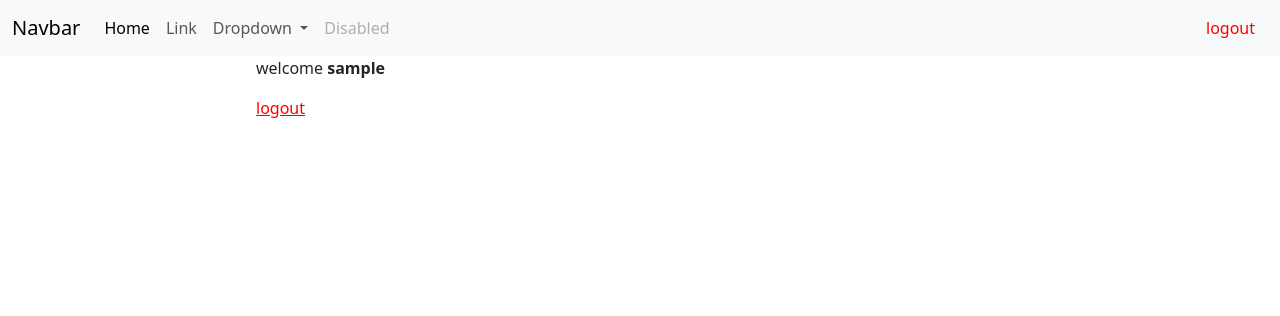
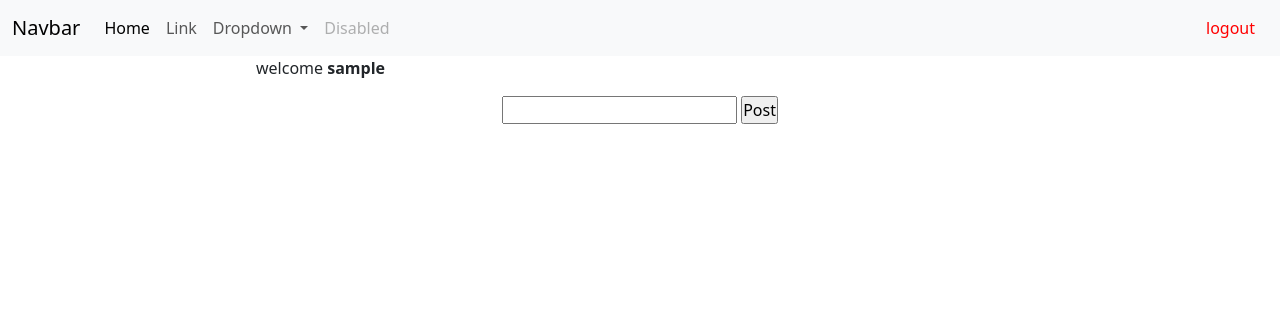
Before and after one commit to ThepokKung/register-login-php, a PHP site: page / in a window 1280 px wide. Shown: the top 316 px of the page. Run offline with PHP 8.4, Linux system fonts and the light colour scheme; the visitor is signed in with stand-in values (Sample User, id 1); some libraries are stand-ins or nearby versions.

Commit message:
Add files via upload

```diff
--- a/index.php
+++ b/index.php
@@ -76,16 +76,44 @@ if (isset($_GET['logout'])) {
                 </h3>
             </div>
         <?php endif ?>
+        <?php if (isset($_SESSION['error'])) : ?>
+            <div class="success">
+                <h3>
+                    <?php
+                    echo $_SESSION['error'];
+                    unset($_SESSION['error']);
+                    ?>
+                </h3>
+            </div>
+        <?php endif ?>
     </div>
 
     <div class="contrainers">
         <?php if (isset($_SESSION['user_name'])) : ?>
             <p> welcome <strong> <?php echo $_SESSION['user_name']; ?> </strong> </p>
-            <p> <a href="index.php?logout='1'" style="color: red;"> logout </a> </p>
         <?php endif ?>
-
     </div>
 
+    <div class="contrainers">
+        <div align="center">
+            <div class="post">
+                <form action="postpro.php" method="post" enctype="multipart/form-data">
+                    <input type="hidden" name="post_id">
+                    <input type="text" name="post_content" id="post_content">
+                    <input type="submit" value="Post" name="post_but">
+                </form>
+            </div>
+        </div>
+    </div>
+
+    <div class="contrainers">
+        <div align="center">
+
+        </div>
+    </div>
+
+
 </body>
+<script src="js/bootstrap.min.js"></script>
 
 </html>
```
